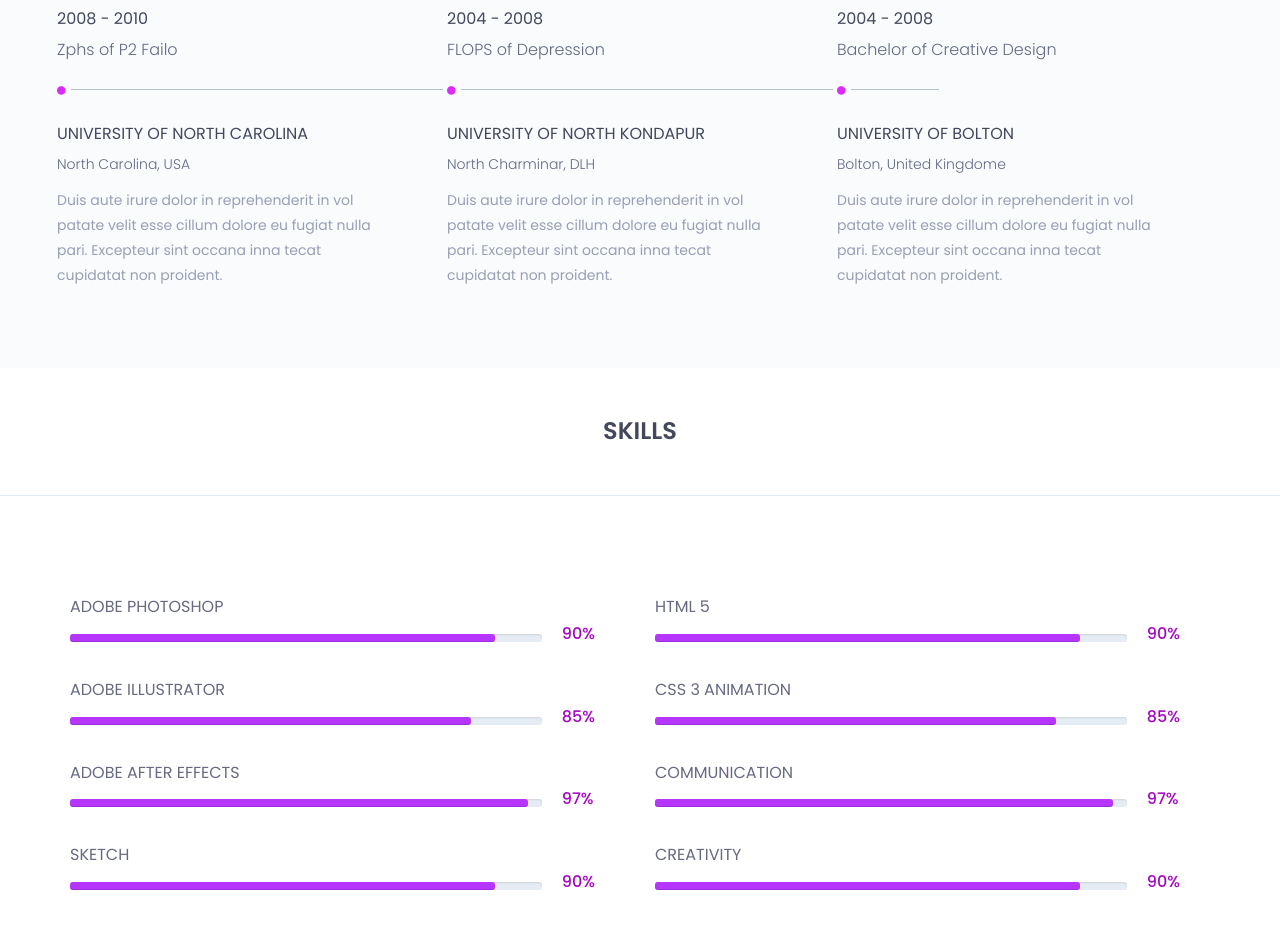
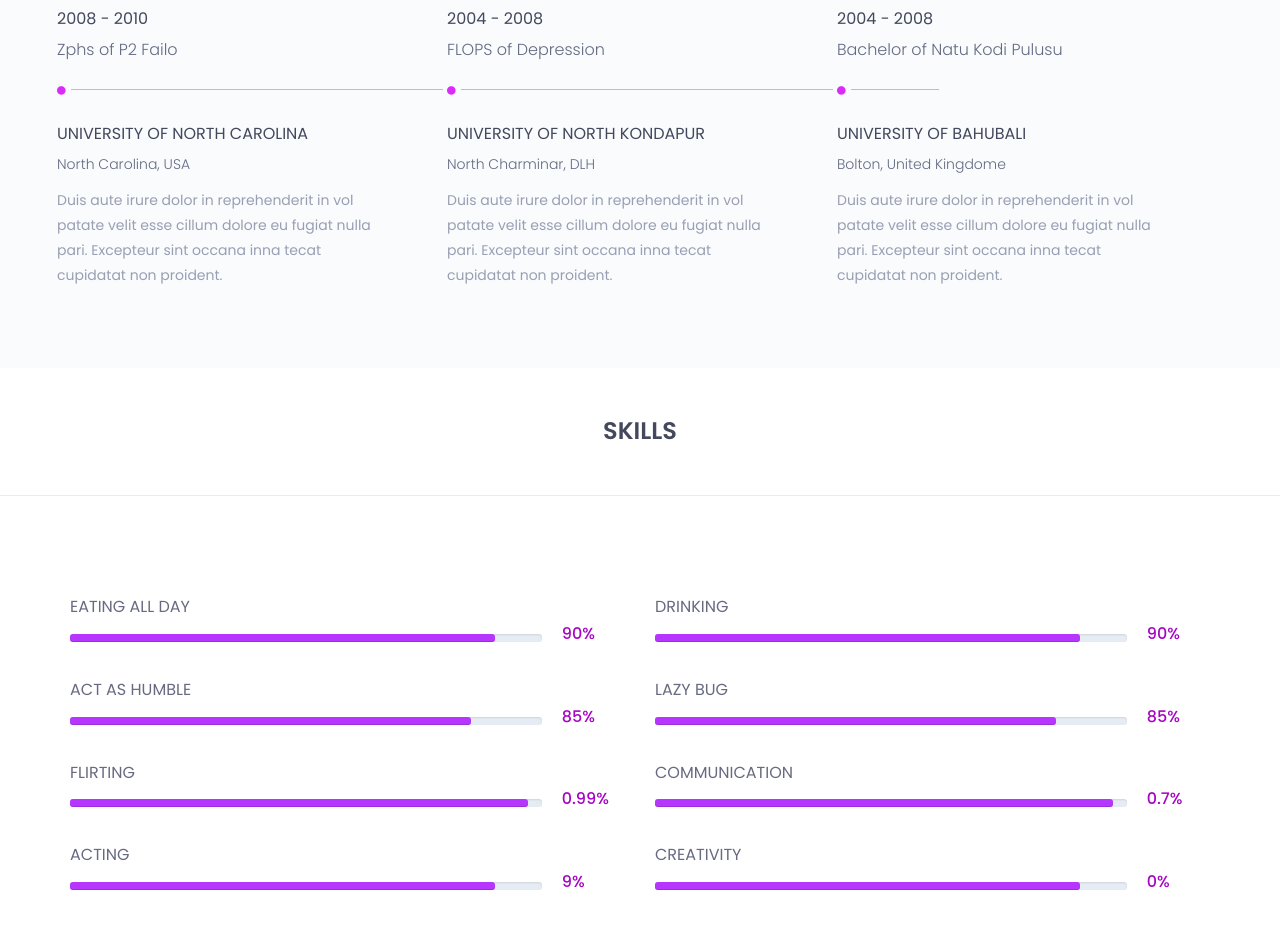
Before and after one commit to kabib4231/firstp, a plain HTML site: page index.html in a window 1280 px wide. Shown: the part 1920-2872 px from the top of the page. Drawn offline with nearby package versions, Linux system fonts and the light colour scheme.

Commit message:
updated index
part 2

```diff
--- a/index.html
+++ b/index.html
@@ -146,7 +146,7 @@
 									<div class="col-sm-4">
 										<div class="single-about-add-info">
 											<h3>website</h3>
-											<p>www.panichuskorajaffa.com</p>
+											<p>jaffa.com</p>
 										</div>
 									</div>
 								</div>
@@ -256,7 +256,7 @@
 							<div class="single-horizontal-timeline">
 								<div class="experience-time">
 									<h2>2004 - 2008</h2>
-									<h3>bachelor <span>of </span> creative design</h3>
+									<h3>bachelor <span>of </span> natu kodi pulusu </h3>
 								</div><!--/.experience-time-->
 								<div class="timeline-horizontal-border">
 									<i class="fa fa-circle" aria-hidden="true"></i>
@@ -266,7 +266,7 @@
 								<div class="timeline">
 									<div class="timeline-content">
 										<h4 class="title">
-											university of bolton
+											university of bahubali
 										</h4>
 										<h5>bolton, united kingdome</h5>
 										<p class="description">
@@ -294,7 +294,7 @@
 							<div class="col-md-6">
 								<div class="single-skill-content">
 									<div class="barWrapper">
-										<span class="progressText">adobe photoshop</span>
+										<span class="progressText"> Eating all day</span>
 										<div class="single-progress-txt">
 											<div class="progress ">
 												<div class="progress-bar" role="progressbar" aria-valuenow="90" aria-valuemin="10" aria-valuemax="100" style="">
@@ -305,7 +305,7 @@
 										</div>
 									</div><!-- /.barWrapper -->
 									<div class="barWrapper">
-										<span class="progressText">adobe illustrator</span>
+										<span class="progressText">Act as Humble</span>
 										<div class="single-progress-txt">
 											<div class="progress ">
 											   <div class="progress-bar" role="progressbar" aria-valuenow="85" aria-valuemin="10" aria-valuemax="100" style="">
@@ -316,25 +316,25 @@
 										</div>
 									</div><!-- /.barWrapper -->
 									<div class="barWrapper">
-										<span class="progressText">adobe after effects</span>
+										<span class="progressText">Flirting </span>
 										<div class="single-progress-txt">
 											<div class="progress ">
 											   <div class="progress-bar" role="progressbar" aria-valuenow="97" aria-valuemin="10" aria-valuemax="100" style="">
 
 											   </div>
 											</div>
-											<h3>97%</h3>
+											<h3>0.99%</h3>
 										</div>
 									</div><!-- /.barWrapper -->
 									<div class="barWrapper">
-										<span class="progressText">sketch</span>
+										<span class="progressText">acting </span>
 										<div class="single-progress-txt">
 											<div class="progress ">
 											   <div class="progress-bar" role="progressbar" aria-valuenow="90" aria-valuemin="10" aria-valuemax="100" style="">
 
 											   </div>
 											</div>
-											<h3>90%</h3>
+											<h3>9%</h3>
 										</div>
 									</div><!-- /.barWrapper -->
 								</div>
@@ -342,7 +342,7 @@
 							<div class="col-md-6">
 								<div class="single-skill-content">
 									<div class="barWrapper">
-										<span class="progressText">html 5</span>
+										<span class="progressText">drinking</span>
 										<div class="single-progress-txt">
 											<div class="progress ">
 												<div class="progress-bar" role="progressbar" aria-valuenow="90" aria-valuemin="10" aria-valuemax="100" style="">
@@ -353,7 +353,7 @@
 										</div>
 									</div><!-- /.barWrapper -->
 									<div class="barWrapper">
-										<span class="progressText">css 3 animation</span>
+										<span class="progressText">lazy bug</span>
 										<div class="single-progress-txt">
 											<div class="progress ">
 											   <div class="progress-bar" role="progressbar" aria-valuenow="85" aria-valuemin="10" aria-valuemax="100" style="">
@@ -371,7 +371,7 @@
 
 											   </div>
 											</div>
-											<h3>97%</h3>
+											<h3>0.7%</h3>
 										</div>
 									</div><!-- /.barWrapper -->
 									<div class="barWrapper">
@@ -382,7 +382,7 @@
 
 											   </div>
 											</div>
-											<h3>90%</h3>
+											<h3>0%</h3>
 										</div>
 									</div><!-- /.barWrapper -->
 								</div>
@@ -409,7 +409,7 @@
 											<div class="col-md-5">
 												<div class="experience-time text-right">
 													<h2>2018 - Present</h2>
-													<h3>creative director</h3>
+													<h3>dismorphed</h3>
 												</div><!--/.experience-time-->
 											</div><!--/.col-->
 											<div class="col-md-offset-1 col-md-5">
```
